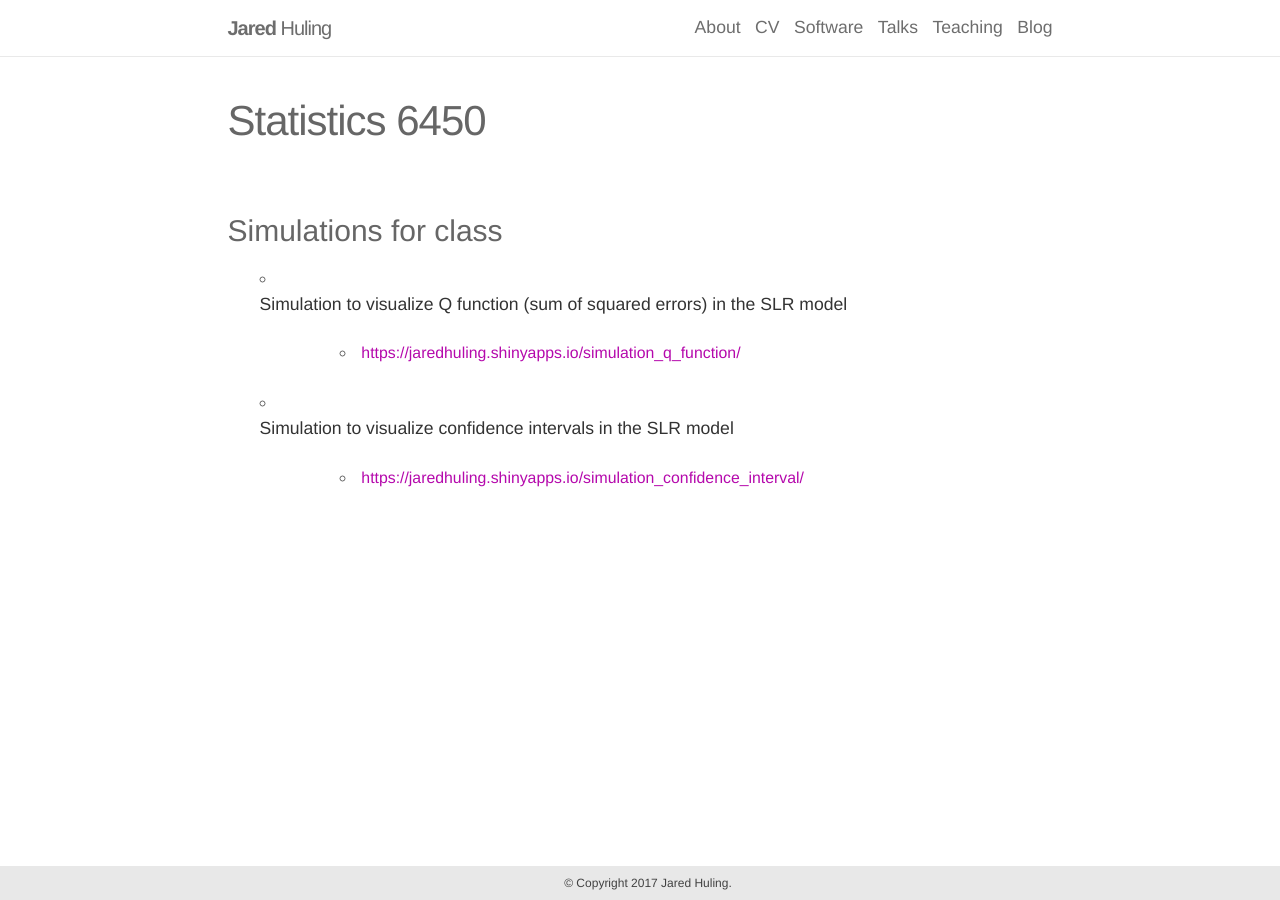
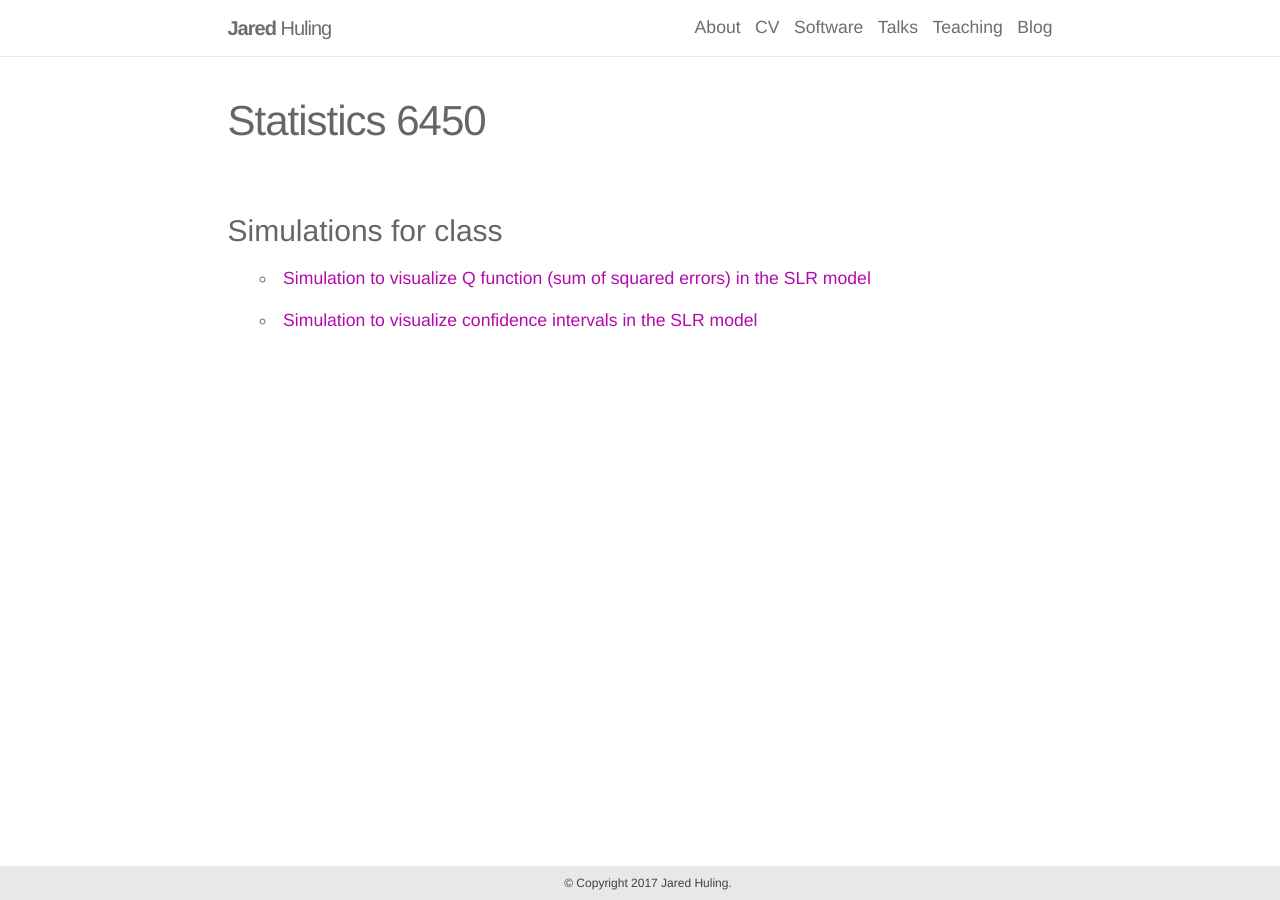
Before and after one commit to jaredhuling/jaredhuling.github.io, a Jekyll site: the page built from _pages/stat6450.md, in a window 1280 px wide. Built offline with Jekyll 4.4.1, drawn with Linux system fonts in a browser that asks for light colours; nearby versions of some CDN libraries.

Commit message:
link update

```diff
--- a/_pages/stat6450.md
+++ b/_pages/stat6450.md
@@ -7,10 +7,19 @@ description:
 
 <h3> Simulations for class </h3>
 
-- Simulation to visualize Q function (sum of squared errors) in the SLR model
+<ul>
 
-  - <https://jaredhuling.shinyapps.io/simulation_q_function/>
+  <li>
 
-- Simulation to visualize confidence intervals in the SLR model
+  <a class="page-link" href="https://jaredhuling.shinyapps.io/simulation_q_function/">Simulation to visualize Q function (sum of squared errors) in the SLR model</a>
 
-  - <https://jaredhuling.shinyapps.io/simulation_confidence_interval/>
+  </li>
+
+  <li>
+
+  <a class="page-link" href="https://jaredhuling.shinyapps.io/simulation_confidence_interval/">Simulation to visualize confidence intervals in the SLR model</a>
+
+  </li>
+
+
+</ul>
```
